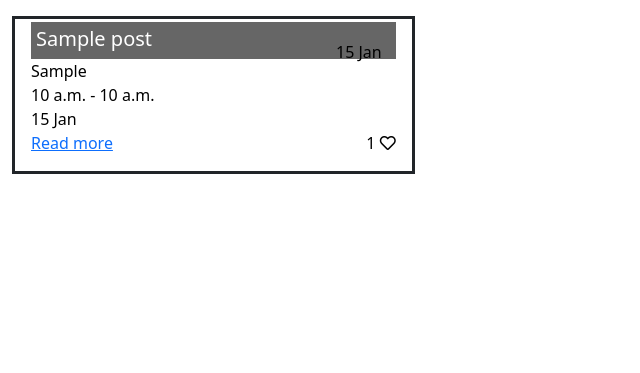
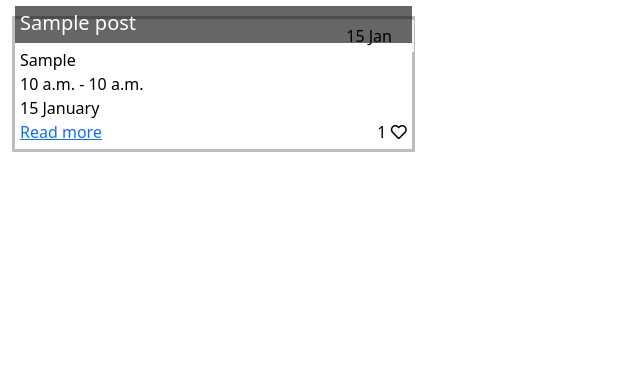
Before and after one commit to AlmaBroman/flea-finder-stockholm, a Django app: page / in a window 1280 px wide. Shown: the part 66-439 px from the top of the page, without its empty margins (0-640 px from the left). Run offline with Django 3.2, Linux system fonts and the light colour scheme; tables that the repository leaves empty hold one stand-in row (values such as "Sample post").

Commit message:
style card, style border and padding

```diff
--- a/static/css/style.css
+++ b/static/css/style.css
@@ -8,8 +8,9 @@
 }
 
 .card-body {
-    border: solid;
+    border: solid #bebebe;
     background-color: white;
+    padding: 0;
 }
 
 .image-container {
@@ -51,9 +52,10 @@ p {
 
 .post-body {
     position: relative;
+    padding: 5px;
 }
 
 .card-likes {
     position: absolute;
-    right: 0px;
+    right: 5px;
 }
--- a/templates/index.html
+++ b/templates/index.html
@@ -31,7 +31,7 @@
                                     <p class="card-text">{{ post.adress }}</p>
                                     <p class="card-text">{{ post.event_start|date:"P" }} - {{ post.event_end|date:"P" }}
                                     </p>
-                                    <p class="card-text">{{ post.event_start|date:"j M" }}</p>
+                                    <p class="card-text">{{ post.event_start|date:"j F" }}</p>
                                     <p class="card-likes">{{ post.number_of_likes }} <i class="far fa-heart"></i></p>
                                     <a href="#">Read more</a>
                                 </div>
```
